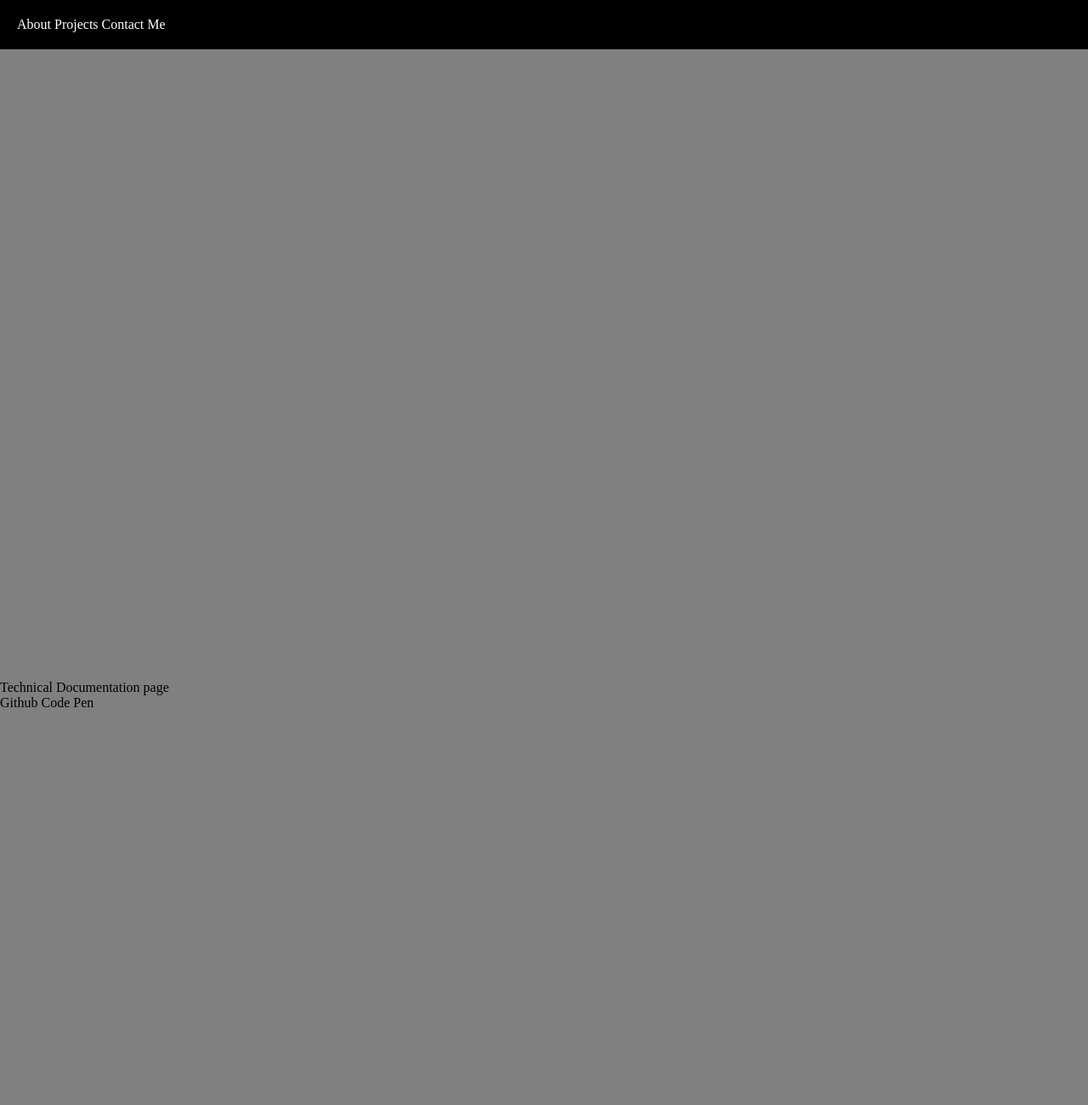
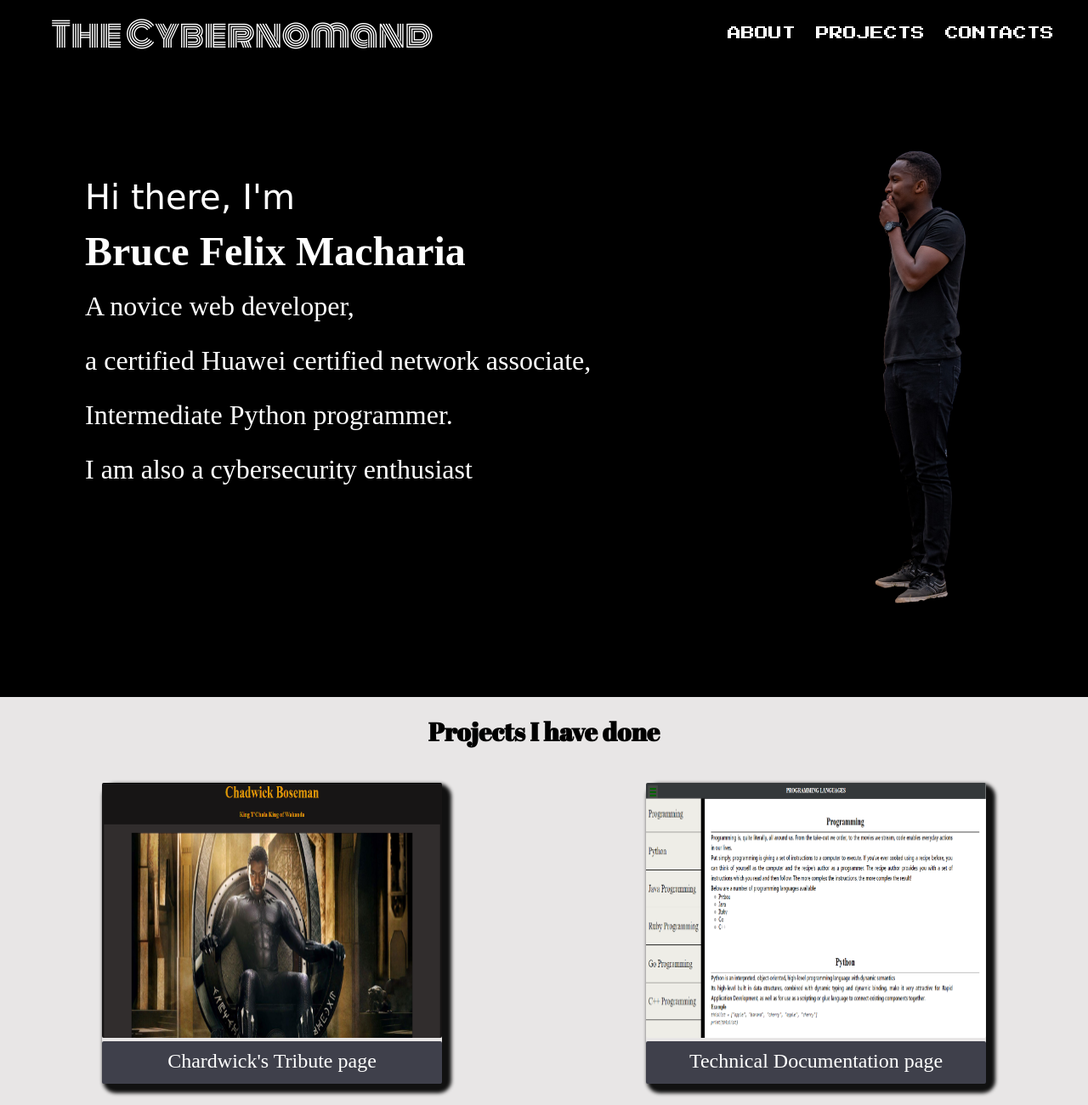
Before and after one commit to BruceFelix/Portfolio, a plain HTML site: page index.html in a window 1280 px wide. Shown: the top 1300 px of the page at 85% size. Before the commit the page ends 836 px from the top, so only its background shows below. Drawn offline with Linux system fonts and the light colour scheme; a web font is replaced by a local one.

Commit message:
A few more edits and it will be done

```diff
--- a/index.html
+++ b/index.html
@@ -5,25 +5,79 @@
     <meta http-equiv="X-UA-Compatible" content="IE=edge">
     <meta name="viewport" content="width=device-width, initial-scale=1.0">
     <link rel="stylesheet" href="main.css">
+    <link rel="preconnect" href="https://fonts.googleapis.com">
+    <link rel="preconnect" href="https://fonts.gstatic.com" crossorigin>
+    <link href="https://fonts.googleapis.com/css2?family=Press+Start+2P&display=swap" rel="stylesheet">
+    <link rel="preconnect" href="https://fonts.googleapis.com">
+    <link href="https://fonts.googleapis.com/css2?family=Monoton&family=Press+Start+2P&display=swap" rel="stylesheet">
+    <link href="https://fonts.googleapis.com/css2?family=Monoton&family=Press+Start+2P&family=Shizuru&display=swap" rel="stylesheet">
+    <link href="https://fonts.googleapis.com/css2?family=Abril+Fatface&family=Monoton&family=Press+Start+2P&family=Shizuru&display=swap" rel="stylesheet">
     <title>My Portfolio</title>
 </head>
 <body>
-    <nav id="navbar">
-        <a href="#">About</a>
-        <a href="#">Projects</a>
-        <a href="#">Contact Me</a>
-    </nav>
+    <header>
+        <div id="header">
+            <p>The Cybernomand</p>
+            <nav id="navbar">
+                <a href="#welcome-section">About</a>
+                <a href="#projects">Projects</a>
+                <a href="#contacts">Contacts</a>
+            </nav>
+        </div>
+    </header>
     <section id="welcome-section">
-        <h1>Welcome to my web portfolio</h1>
+        <div class="name">
+            <p>Hi there, I'm</p>
+            <h1>Bruce Felix Macharia</h1>
+        </div>
+        <p>A novice web developer,</p>
+        <p>a certified Huawei certified network associate,</p>
+        <p>Intermediate Python programmer.</p>
+        <p>I am also a cybersecurity enthusiast </p>
     </section>
     <section id="projects">
+        <h2>Projects I have done</h2>
         <div class="project-tile">
-            <a href="https://codepen.io/brucefelix/full/pordxEa">Technical Documentation page</a>
+            <a href="https://codepen.io/brucefelix/pen/PoKOBGe">
+                <img src="images/tribute.PNG" alt="">
+                <p>Chardwick's Tribute page</p>
+            </a>
+        </div>
+        <div class="project-tile">
+            <a href="https://codepen.io/brucefelix/full/pordxEa">
+                <img src="/images/documentation.PNG" alt="">
+                <p>Technical Documentation page</p>
+            </a>
+        </div>
+        <div class="project-tile">
+            <a href="https://codepen.io/brucefelix/full/MWvOXEq">
+                <img src="images/Survey.PNG" alt="">
+                <p>Survey Form</p>
+            </a>
+        </div>
+        <div class="project-tile">
+            <a href="https://codepen.io/brucefelix/pen/GRvMOdP">
+                <img src="images/landing.PNG" alt="">
+                <p>Landing Page</p>
+            </a>
+        </div>
+        <div class="project-tile">
+            <a href="https://codepen.io/brucefelix/full/oNGegde">
+                <img src="images/calculator.PNG" alt="">
+                <p>calculator</p>
+            </a>
         </div>
     </section>
-    <section >
-        <a id="profile-link" target="_blank" href="https://github.com/BruceFelix">Github</a>
-        <a href="https://codepen.io/brucefelix">Code Pen</a>
-    </section>
+    <footer id="contact">
+        <div class="communication">
+            <a href="tel:254792743861">WhatsApp</a>
+            <a href="https://www.linkedin.com/in/brucefelix65">Linkedin</a>
+            <a href="brucefelixm@gmail.com">Email</a>
+            <a id="profile-link" target="_blank" href="https://github.com/BruceFelix">Github</a>
+            <a href="https://codepen.io/brucefelix">Code Pen</a>
+        </div>
+        <p>&#169;Copyright</p>
+
+    </footer>
 </body>
 </html>
--- a/main.css
+++ b/main.css
@@ -1,31 +1,117 @@
+@import url(https://fonts.googleapis.com/css?family=Righteous);
+
 *{
     margin: 0;
     padding: 0;
     box-sizing: border-box;
-    /* background-color: black; */
-    /* color: white; */
+    color: white;
 }
+*, *:before, *:after {
+    margin: 0;
+    padding: 0;
+    box-sizing: border-box;
+    position: relative;
+    }
 a{
     text-decoration: none;
-    color: black;
+}
+body{
+    background-color: black;
+}
+header{
+    top: 0;
+    position: fixed;
+    width: 100%;
+    background-color: black;
+    z-index: 100;
+}
+#header{
+    display: flex;
+    justify-content: space-between;
+    align-items: center;
+}
+header p{
+    font-family: 'Monoton', cursive;
+    padding: 10px;
+    margin-left: 50px;
+    font-size: 40px;
+}
+#navbar{
+    margin: 0 30px;
+}
+#navbar a{
+    font-family:'Press Start 2P', cursive;
+    margin: 5px 10px;
+    text-transform: uppercase;
 }
 #welcome-section{
-    height: 100vh;
+    margin-top: 100px;
+    background: url('images/bruce-removebg-preview.png') no-repeat right;
+    height: 90vh;
+    width: 100%;
+    font-size: xx-large;
+    padding: 100px;
+    scroll-margin-top: 4em;
+    line-height: 2em;
 }
-#navbar{
-    position: fixed;
-    top: 0;
-    background-color: black;
-    right: 0;
+.name {
+    display: flex;
+    flex-direction: column;
+    justify-content: left;
+    width: 70%;
+    /* align-items: center; */
+}
+.name p{
+    font-family: 'Shizuru', cursive;
+    font-size: 40px;
+}
+#projects{
     width: 100%;
-    padding: 20px;
+    height: max-content;
+    background-color: rgb(232, 230, 230);
+    display: flex;
+    flex-wrap: wrap;
+    justify-content: space-around;
+    scroll-margin-top: 4em;
 }
-#navbar a{
-    color: white;
+#projects h2{
+    color: black;
+    font-family: 'Abril Fatface', cursive;
+    margin: 20px 500px;
+    font-size: 30px;
 }
-@media screen and (min-width: 600px) {
-    body{
-        background-color: grey;
-        color: black;
-    }
+.project-tile{
+    margin: 20px;
+    box-shadow: 6px 6px 4px 5px #111;
+    border-radius: 10px;
+    /* padding: 1px 1px; */
 }
+.project-tile:hover{
+    box-shadow: -3px -3px 4px 5px #111,5px 5px 4px 5px #111;
+    transition: .3s;
+}
+.project-tile p{
+    color: rgb(255, 255, 255);
+    background-color: rgb(63, 64, 75);
+    height: 50px;
+    width: 100%;
+    text-align: center;
+    font-size: x-large;
+    padding: 10px;
+    border-radius: 2px;
+}
+.project-tile img{
+    width: 400px;
+    height: 300px;
+    border-radius: 2px;
+}
+footer{
+    display: flex;
+    flex-direction: column;
+    align-items: center;
+    padding: 10px;
+}
+.communication a{
+    margin: 10px 20px;
+    font-size: 20px;
+}
```
Also changed, not shown: images/Survey.PNG (added), images/bruce-removebg-preview.png (added), images/calculator.PNG (added), images/documentation.PNG (added), images/landing.PNG (added), images/tribute.PNG (added), 1 other file.
